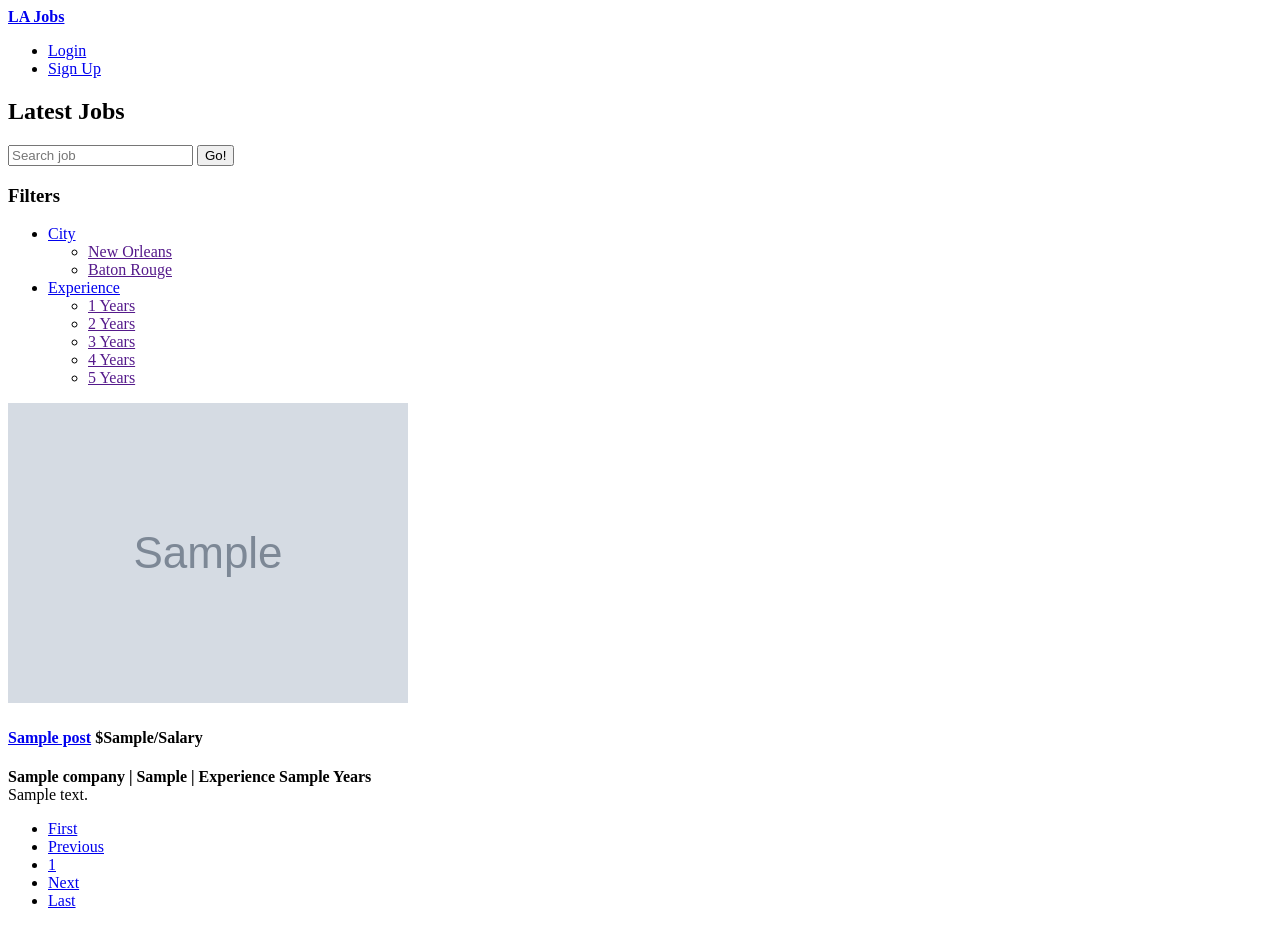
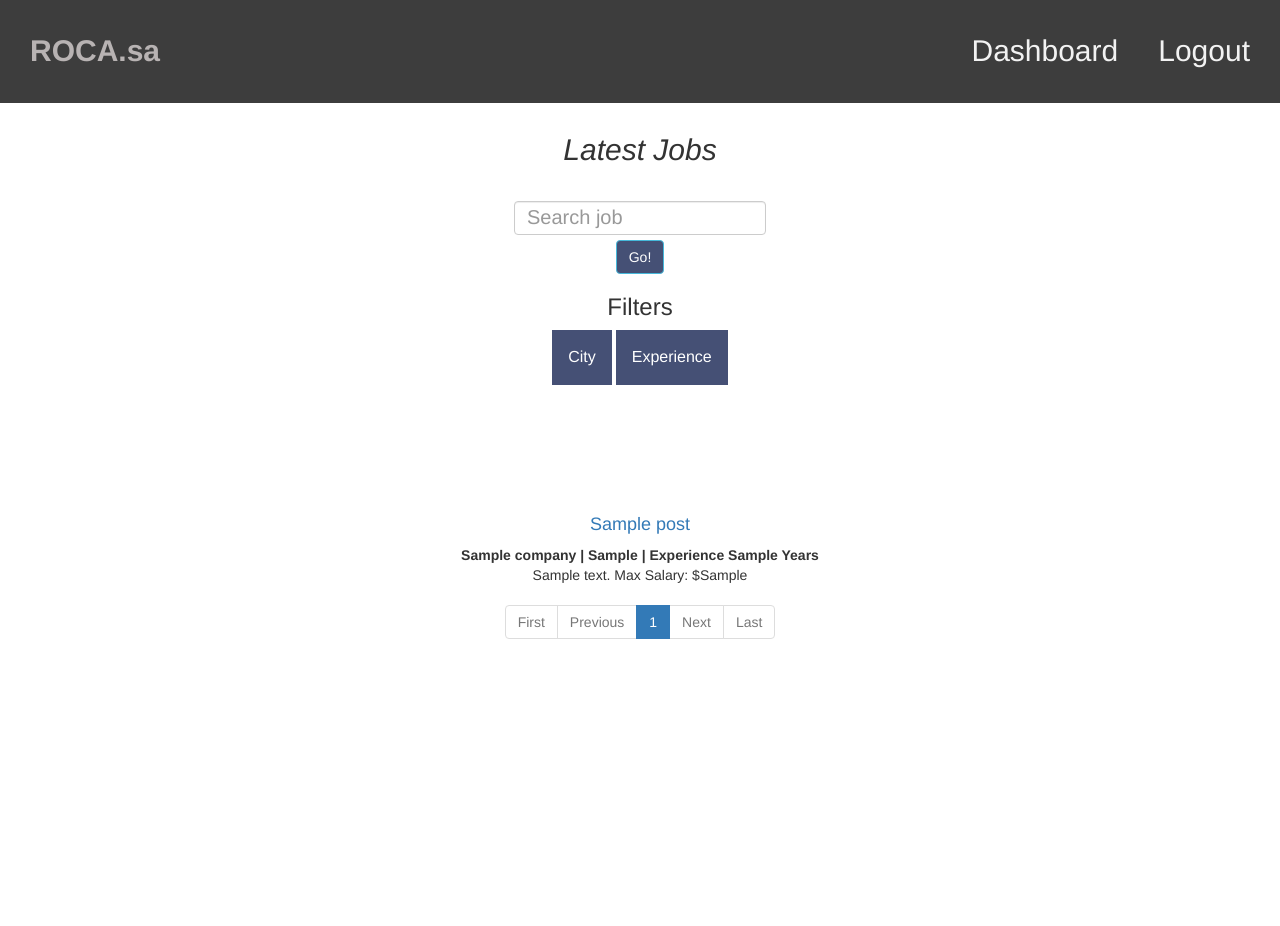
Before and after one commit to JacobCosgrove/ROCA.sa-Website, a PHP site: page /jobs.php in a window 1280 px wide. After the commit the page ends 639 px from the top, so only its background shows below. Run offline with PHP 8.4, Linux system fonts and the light colour scheme; tables that the repository leaves empty hold one stand-in row (values such as "Sample post"); grey boxes marked "Sample" are stand-in pictures; some libraries are stand-ins or nearby versions.

Commit message:
wip styling

```diff
--- a/4330missingStyle/apply.php
+++ b/4330missingStyle/apply.php
@@ -40,12 +40,12 @@ if(isset($_GET)) {
 		$conn->close();
 
     }  else {
-		header("Location: jobposts.php");
+		header("Location: jobs.php");
 		exit();
 	}
 
 
 } else {
-	header("Location: jobposts.php");
+	header("Location: jobs.php");
 	exit();
 }
--- a/4330missingStyle/company/edit-company.php
+++ b/4330missingStyle/company/edit-company.php
@@ -22,7 +22,7 @@ require_once("../database.php");
 <body>
   <div class= "topnav">
     <div>
-      <b onclick="location.href='index.php'">ROCA.sa</b>
+      <b onclick="location.href='../index.php'">ROCA.sa</b>
     </div>
   </div>
 
@@ -55,8 +55,8 @@ require_once("../database.php");
 
                 <input class="form-control input-lg" type="text" name="aboutme" placeholder="Brief info about your company" value="<?php echo $row['aboutme']; ?>"></input><br>
 
-                <label>Attach Company Logo</label>
-                <input type="file" name="image" value="<?php echo $row['logo']; ?>"><br>
+                <!-- <label>Attach Company Logo</label>
+                <input type="file" name="image" value="<?php echo $row['logo']; ?>"><br> -->
 
                 <button type="submit" class="btn btn-flat btn-success">Update Profile</button>
 
--- a/4330missingStyle/home-style.css
+++ b/4330missingStyle/home-style.css
@@ -7,6 +7,11 @@
     font-size: 30px;
     text-align: center;
     padding-top: 10px;
+  }
+
+  #jobdisplay {
+    margin-left: 10px;
+    font-size: 18px;
   }
 
   .topnav {
--- a/4330missingStyle/jobs.php
+++ b/4330missingStyle/jobs.php
@@ -2,7 +2,8 @@
 
 //To Handle Session Variables on This Page
 session_start();
-
+echo "<link rel='stylesheet' type='text/css' href='home-style.css' />";
+// echo "<link rel='stylesheet' type='text/css' href='login-pick-style.css' />";
 
 //Including Database Connection From db.php file to avoid rewriting in all files
 require_once("database.php");
@@ -11,86 +12,113 @@ require_once("database.php");
 <html>
 <head>
   <meta charset="utf-8">
-  <title>List of Jobs | LA Jobs</title>
+  <title>List of Jobs | ROCA.sa</title>
+  <link rel="stylesheet" href="https://maxcdn.bootstrapcdn.com/bootstrap/3.3.7/css/bootstrap.min.css">
+  <link rel="stylesheet" href="https://cdnjs.cloudflare.com/ajax/libs/font-awesome/4.7.0/css/font-awesome.min.css">
+  <script src="https://ajax.googleapis.com/ajax/libs/jquery/3.2.1/jquery.min.js"></script>
+  <script src="https://maxcdn.bootstrapcdn.com/bootstrap/3.3.7/js/bootstrap.min.js"></script>
+
+  <style>
+    body {
+      text-align: center;
+    }
+    .content-wrapper {
+      margin-left: 10px;
+      margin-right: 10px;
+      margin-top: 30px;
+    }
+
+    #searchBar {
+      font-size: 20px;
+      width: 20%;
+      margin: 5px auto;
+      display: inline-block;
+    }
+
+  .dropbtn {
+    background-color: #455075;
+    color: white;
+    padding: 16px;
+    font-size: 16px;
+    border: none;
+    cursor: pointer;
+}
+
+/* The container <div> - needed to position the dropdown content */
+.dropdown {
+  position: relative;
+  display: inline-block;
+}
+
+/* Dropdown Content (Hidden by Default) */
+.dropdown1-content, .dropdown2-content {
+  display: none;
+  position: absolute;
+  background-color: #f9f9f9;
+  min-width: 160px;
+  box-shadow: 0px 8px 16px 0px rgba(0,0,0,0.2);
+  z-index: 1;
+}
+
+/* Links inside the dropdown */
+.dropdown1-content a, .dropdown2-content a {
+  color: black;
+  padding: 12px 16px;
+  text-decoration: none;
+  display: block;
+}
+
+/* Change color of dropdown links on hover */
+.dropdown1-content a:hover, .dropdown2-content a:hover {background-color: #f1f1f1}
+
+/* Show the dropdown menu on hover */
+.dropdown:hover .dropdown1-content, .dropdown:hover .dropdown2-content {
+  display: block;
+}
+
+/* Change the background color of the dropdown button when the dropdown content is shown */
+.dropdown:hover .dropbtn {
+  background-color: #2f3b63;
+}
+  </style>
 </head>
 <body>
-<div>
 
-  <header>
+  <div class= "topnav">
+    <b onclick="location.href='index.php'">ROCA.sa</b>
+    <a href="../logout.php">Logout</a>
+    <a href="user/index.php">Dashboard</a>
+  </div>
 
-    <!-- Logo -->
-    <a href="index.php">
-      <span><b>LA Jobs</b></span>
-    </a>
+  <h2><i>Latest Jobs</i></h2>
 
-    <!-- Header Navbar: style can be found in header.less -->
+  <div class="content-wrapper">
 
-        <ul>
-          <?php if(empty($_SESSION['id_user']) && empty($_SESSION['id_company'])) { ?>
-          <li>
-            <a href="login.php">Login</a>
-          </li>
-          <li>
-            <a href="signup.php">Sign Up</a>
-          </li>
-          <?php } else {
+    <input type="text" id="searchBar" class="form-control" placeholder="Search job">
+    <span class="input-group-btn">
+      <button id="searchBtn" type="button" class="btn btn-info btn-flat" style="background:#455075">Go!</button>
+    </span>
 
-            if(isset($_SESSION['id_user'])) {
-          ?>
-          <li>
-            <a href="user/index.php">Dashboard</a>
-          </li>
-          <?php
-          } else if(isset($_SESSION['id_company'])) {
-          ?>
-          <li>
-            <a href="company/index.php">Dashboard</a>
-          </li>
-          <?php } ?>
-          <li>
-            <a href="logout.php">Logout</a>
-          </li>
-          <?php } ?>
-        </ul>
+          <h3 class="box-title">Filters</h3>
+            <div class="dropdown">
+              <button class="dropbtn">City</button>
+                <div class="dropdown1-content">
+                  <a href=""  class="citySearch" data-target="New Orleans"> New Orleans</a>
+                  <a href="" class="citySearch" data-target="Baton Rouge"> Baton Rouge</a>
+                </div>
+            </div>
+            <div class="dropdown">
+              <button class="dropbtn">Experience</button>
+                <div class="dropdown2-content">
+                  <a href="" class="experienceSearch" data-target='1'> 1 Years</a>
+                  <a href="" class="experienceSearch" data-target='2'> 2 Years</a>
+                  <a href="" class="experienceSearch" data-target='3'> 3 Years</a>
+                  <a href="" class="experienceSearch" data-target='4'> 4 Years</a>
+                  <a href="" class="experienceSearch" data-target='5'> 5 Years</a>
+                </div>
+            </div>
+          <br><br><br><br><br><br><br>
 
-  </header>
-
-  <!-- Content Wrapper. Contains page content -->
-  <div class="content-wrapper" style="margin-left: 0px;">
-
-    <section class="content-header">
-
-          <h1 class="text-center">Latest Jobs</h1>
-                <input type="text" id="searchBar" class="form-control" placeholder="Search job">
-                <span class="input-group-btn">
-                  <button id="searchBtn" type="button" class="btn btn-info btn-flat">Go!</button>
-                </span>
-    </section>
-
-    <section>
-
-                <h3 class="box-title">Filters</h3>
-              </div>
-              <div class="box-body no-padding">
-                <ul class="nav nav-pills nav-stacked tree" data-widget="tree">
-                  <li class="treeview menu-open">
-                    <a href="#"> City</a>
-                    <ul class="treeview-menu">
-                      <li><a href=""  class="citySearch" data-target="New Orleans"> New Orleans</a></li>
-                      <li><a href="" class="citySearch" data-target="Baton Rouge"> Baton Rouge</a></li>
-                    </ul>
-                  </li>
-                  <li class="treeview menu-open">
-                    <a href="#"> Experience</a>
-                    <ul class="treeview-menu">
-                      <li><a href="" class="experienceSearch" data-target='1'> 1 Years</a></li>
-                      <li><a href="" class="experienceSearch" data-target='2'> 2 Years</a></li>
-                      <li><a href="" class="experienceSearch" data-target='3'> 3 Years</a></li>
-                      <li><a href="" class="experienceSearch" data-target='4'> 4 Years</a></li>
-                      <li><a href="" class="experienceSearch" data-target='5'> 5 Years</a></li>
-                    </ul>
-                  </li>
-                </ul>
 
           <?php
 
@@ -109,25 +137,15 @@ require_once("database.php");
 
           ?>
             <div id="target-content">
-
             </div>
             <div class="text-center">
               <ul class="pagination text-center" id="pagination"></ul>
             </div>
 
-    </section>
-
-
-
-  </div>
-  <!-- /.content-wrapper -->
-</div>
-<!-- ./wrapper -->
+    </div>
 
 <!-- jQuery 3 -->
 <script src="https://cdnjs.cloudflare.com/ajax/libs/jquery/3.2.1/jquery.min.js"></script>
-<!-- Bootstrap 3.3.7 -->
-<script src="https://cdnjs.cloudflare.com/ajax/libs/twitter-bootstrap/3.3.7/js/bootstrap.min.js"></script>
 <!-- AdminLTE App -->
 <script src="js/adminlte.min.js"></script>
 <script src="js/jquery.twbsPagination.min.js"></script>
--- a/4330missingStyle/jobwindow.php
+++ b/4330missingStyle/jobwindow.php
@@ -26,11 +26,10 @@ if($result->num_rows > 0) {
              ?>
 
 		   <div class="attachment-block clearfix">
-              <img class="attachment-img" src="uploads/logo/<?php echo $row1['logo']; ?>" alt="Attachment Image">
               <div class="attachment-pushed">
-                <h4 class="attachment-heading"><a href="viewjob.php?id=<?php echo $row['id_jobpost']; ?>"><?php echo $row['jobtitle']; ?></a> <span class="attachment-heading pull-right">$<?php echo $row['maximumsalary']; ?>/Salary</span></h4>
+                <h4 class="attachment-heading"><a href="viewjob.php?id=<?php echo $row['id_jobpost']; ?>"><?php echo $row['jobtitle']; ?></a></h4>
                 <div class="attachment-text">
-                    <div><strong><?php echo $row1['companyname']; ?> | <?php echo $row1['city']; ?> | Experience <?php echo $row['experience']; ?> Years</strong><br><?php echo $row['description']; ?></div>
+                    <div><strong><?php echo $row1['companyname']; ?> | <?php echo $row1['city']; ?> | Experience <?php echo $row['experience']; ?> Years</strong><br><?php echo $row['description']; ?> Max Salary: $<?php echo $row['maximumsalary']; ?></div>
                 </div>
               </div>
             </div>
--- a/4330missingStyle/user/index.php
+++ b/4330missingStyle/user/index.php
@@ -55,7 +55,7 @@ if(empty($_SESSION['id_user'])) {
             ?>
                   <tr>
                     <td>
-                      <a href="view-job.php?id=<?php echo $row['id_jobpost']; ?>"><?php echo $row['jobtitle']; ?></a>
+                      <a href="../viewjob.php?id=<?php echo $row['id_jobpost']; ?>"><?php echo $row['jobtitle']; ?></a>
                     </td>
                     <td><?php echo $row['companyname']; ?></td>
                     <td><?php echo $row['createdat']; ?></td>
```
Also changed, not shown: 4330missingStyle/addcomp.php (+33 -33 lines), 4330missingStyle/company/create-job-post.php (+24 -29 lines), 4330missingStyle/company/my-job-post.php (+7 -19 lines), 4330missingStyle/registercompany.php (+1 -6 lines), 4330missingStyle/user/inbox.php (+10 -22 lines), 4330missingStyle/user/view-job.php (deleted, +0 -157 lines), 4330missingStyle/viewjob.php (+18 -39 lines).
